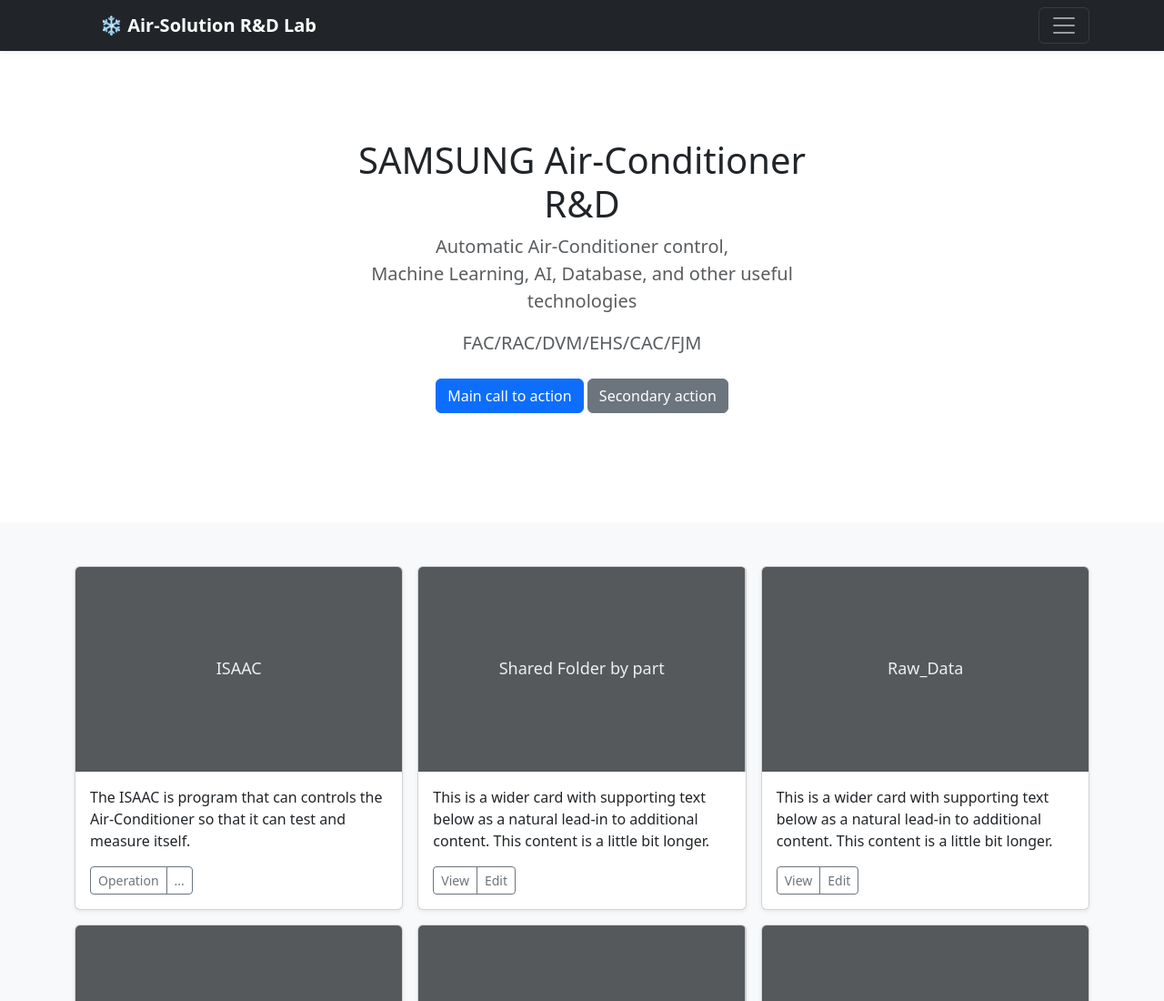
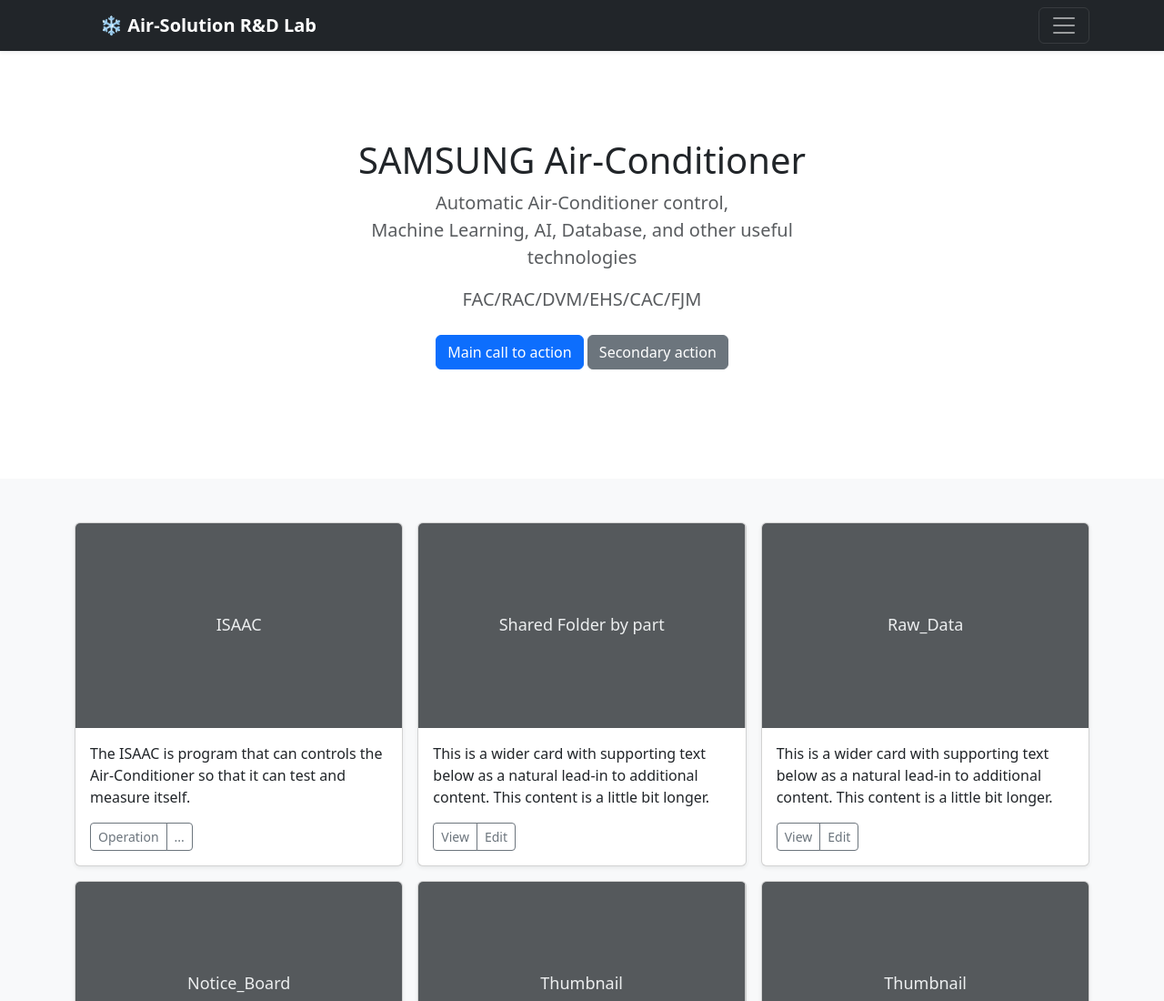
Before and after one commit to HanKwangSik/cv, a plain HTML site: page index.html in a window 1280 px wide. Shown: the top 1100 px of the page at 91% size. Drawn offline with Linux system fonts and the light colour scheme.

Commit message:
Update index.html

```diff
--- a/index.html
+++ b/index.html
@@ -106,7 +106,7 @@
   <section class="py-5 text-center container">
     <div class="row py-lg-5">
       <div class="col-lg-6 col-md-8 mx-auto">
-        <h1 class="fw-light">SAMSUNG Air-Conditioner R&D</h1>
+        <h1 class="fw-light">SAMSUNG Air-Conditioner</h1>
         <p class="lead text-muted">Automatic Air-Conditioner control, <br>
           Machine Learning, AI, Database, and other useful technologies</p>
         <p class="lead text-muted">FAC/RAC/DVM/EHS/CAC/FJM</p>
```
